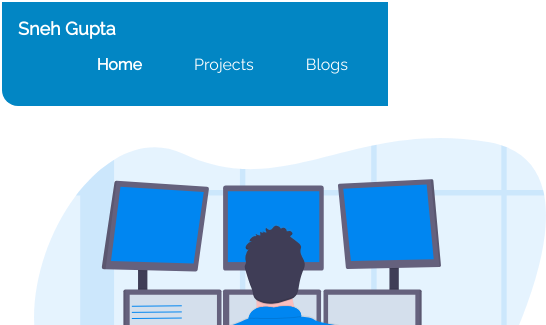
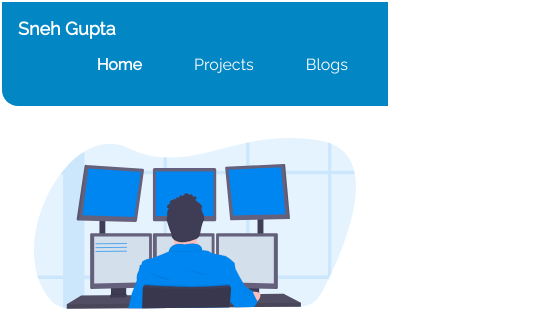
Before and after one commit to SirSnehGupta/The-Portfolio, a plain HTML site: page index.html in a window 390 px wide. Shown: the top 325 px of the page, 546 px wide, since content can reach past the window. Drawn offline with Linux system fonts and the light colour scheme.

Commit message:
feat: responsive image

```diff
--- a/index.html
+++ b/index.html
@@ -25,7 +25,7 @@
     </nav>
 
     <header class='hero'>
-        <img class="hero-img" src="images/Main_img.svg" length = '512' width = '512'>
+        <img class="hero-img responsive" src="images/Main_img.svg" length = '512' width = '512'>
         <h1 class = 'hero-heading'>Sneh Gupta the <span class='header-dev'>Web Developer</span>.</h1>
     </header>
 
--- a/styles.css
+++ b/styles.css
@@ -140,3 +140,8 @@ hr{
 .footer ul{
     padding-inline-start: 0px ;
 }
+/* Responsiveness*/
+.responsive{
+    max-width: 100%;
+    height: auto;
+}
```
